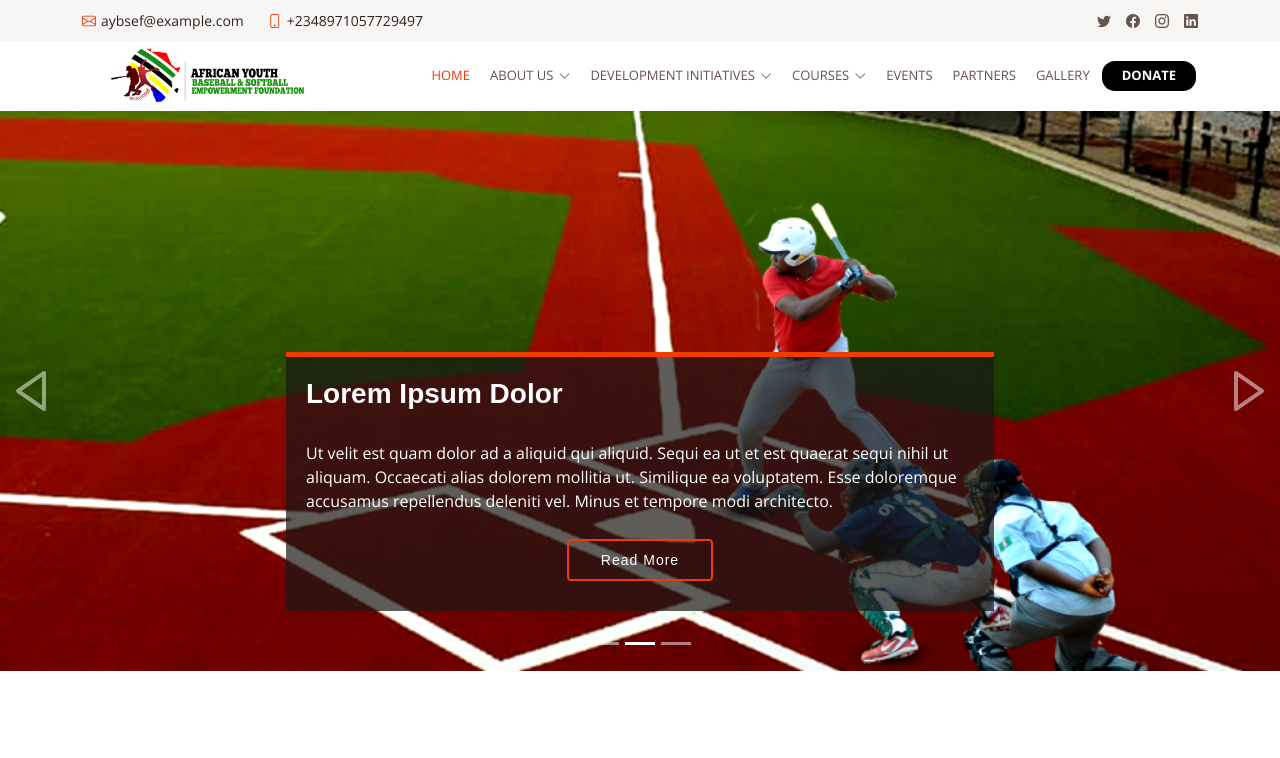
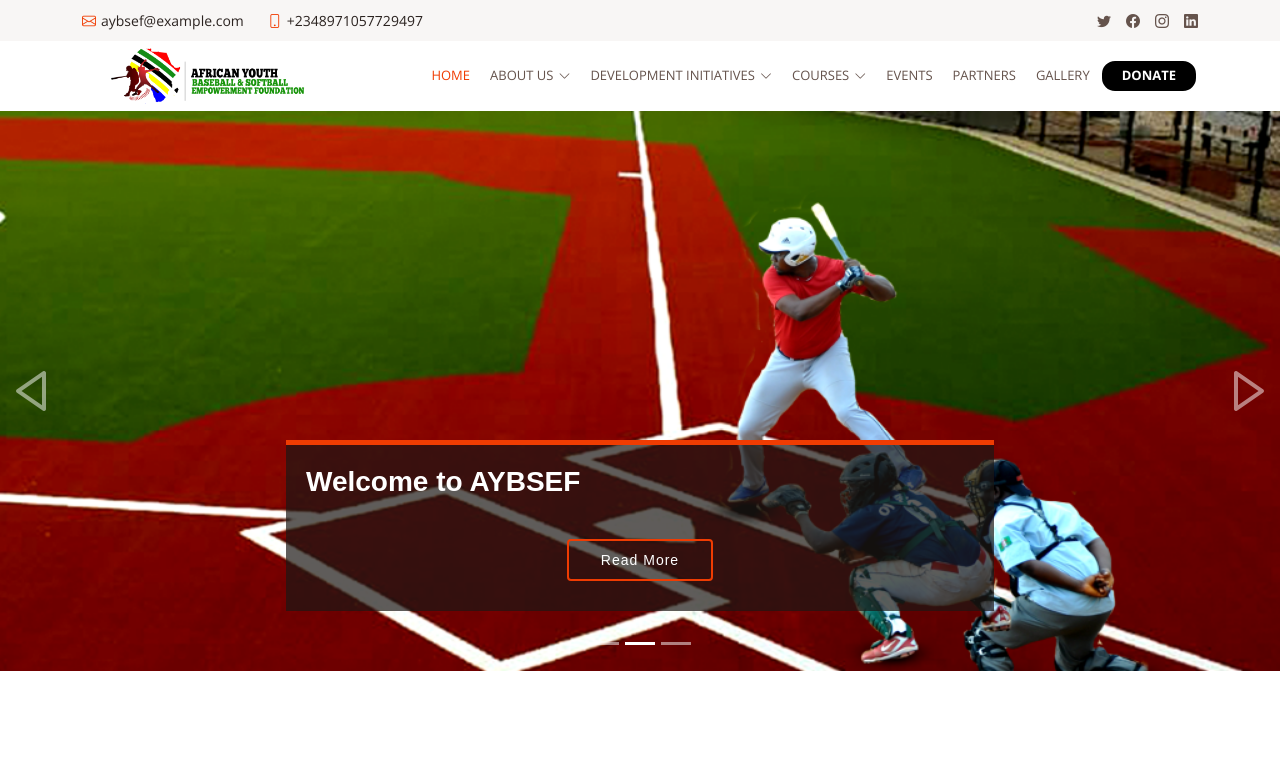
Before and after one commit to Mcgeorge-DEV/aybsefnew, a plain HTML site: page index.html in a window 1280 px wide. Shown: the top 758 px of the page. Drawn offline with nearby package versions, Linux system fonts and the light colour scheme; a web font is replaced by a local one.

Commit message:
Update index.html

```diff
--- a/index.html
+++ b/index.html
@@ -121,7 +121,10 @@
           <div class="carousel-container">
             <div class="carousel-content animate__animated animate__fadeInUp">
               <h2>Welcome to <span>AYBSEF</span></h2>
-              <p>Ut velit est quam dolor ad a aliquid qui aliquid. Sequi ea ut et est quaerat sequi nihil ut aliquam. Occaecati alias dolorem mollitia ut. Similique ea voluptatem. Esse doloremque accusamus repellendus deleniti vel. Minus et tempore modi architecto.</p>
+              <p AFRICAN YOUTH BASEBALL & SOFTBALL EMPOWERMENT FOUNDATION is an unbiased, non-profit making, non-governmental foundation committed to developing youth in Africa through creating awareness using the game of baseball and softball.
+              The foundation is registered with the Corporate Affairs Commission, Abuja, Nigeria. It has the aim of carrying out activities that will empower the youth through properly guided education, sports,
+              and Healthy-living hinged on promoting the use of games of baseball & softball to develop youth in Africa by engaging them in academic, recreation and wellness activities.
+              </p>
               <div class="text-center"><a href="" class="btn-get-started">Read More</a></div>
             </div>
           </div>
@@ -131,9 +134,11 @@
         <div class="carousel-item" style="background-image: url(assets/img/7-2-1024x480.png);">
           <div class="carousel-container">
             <div class="carousel-content animate__animated animate__fadeInUp">
-              <h2>Lorem Ipsum Dolor</h2>
-              <p>Ut velit est quam dolor ad a aliquid qui aliquid. Sequi ea ut et est quaerat sequi nihil ut aliquam. Occaecati alias dolorem mollitia ut. Similique ea voluptatem. Esse doloremque accusamus repellendus deleniti vel. Minus et tempore modi architecto.</p>
-              <div class="text-center"><a href="" class="btn-get-started">Read More</a></div>
+              <h2>Welcome to <span>AYBSEF</span></h2>
+              <p AFRICAN YOUTH BASEBALL & SOFTBALL EMPOWERMENT FOUNDATION is an unbiased, non-profit making, non-governmental foundation committed to developing youth in Africa through creating awareness using the game of baseball and softball.
+              The foundation is registered with the Corporate Affairs Commission, Abuja, Nigeria. It has the aim of carrying out activities that will empower the youth through properly guided education, sports,
+              and Healthy-living hinged on promoting the use of games of baseball & softball to develop youth in Africa by engaging them in academic, recreation and wellness activities.
+              </p>              <div class="text-center"><a href="" class="btn-get-started">Read More</a></div>
             </div>
           </div>
         </div>
@@ -142,8 +147,11 @@
         <div class="carousel-item" style="background-image: url(assets/img/7-2-1024x480.png);">
           <div class="carousel-container">
             <div class="carousel-content animate__animated animate__fadeInUp">
-              <h2>Sequi ea ut et est quaerat</h2>
-              <p>Ut velit est quam dolor ad a aliquid qui aliquid. Sequi ea ut et est quaerat sequi nihil ut aliquam. Occaecati alias dolorem mollitia ut. Similique ea voluptatem. Esse doloremque accusamus repellendus deleniti vel. Minus et tempore modi architecto.</p>
+              <h2>Welcome to <span>AYBSEF</span></h2>
+              <p AFRICAN YOUTH BASEBALL & SOFTBALL EMPOWERMENT FOUNDATION is an unbiased, non-profit making, non-governmental foundation committed to developing youth in Africa through creating awareness using the game of baseball and softball.
+              The foundation is registered with the Corporate Affairs Commission, Abuja, Nigeria. It has the aim of carrying out activities that will empower the youth through properly guided education, sports,
+              and Healthy-living hinged on promoting the use of games of baseball & softball to develop youth in Africa by engaging them in academic, recreation and wellness activities.
+              </p>
               <div class="text-center"><a href="" class="btn-get-started">Read More</a></div>
             </div>
           </div>
@@ -163,7 +171,6 @@
 
     </div>
   </section><!-- End Hero -->
-
   <main id="main">
 
     <!-- ======= Cta Section ======= -->
```
